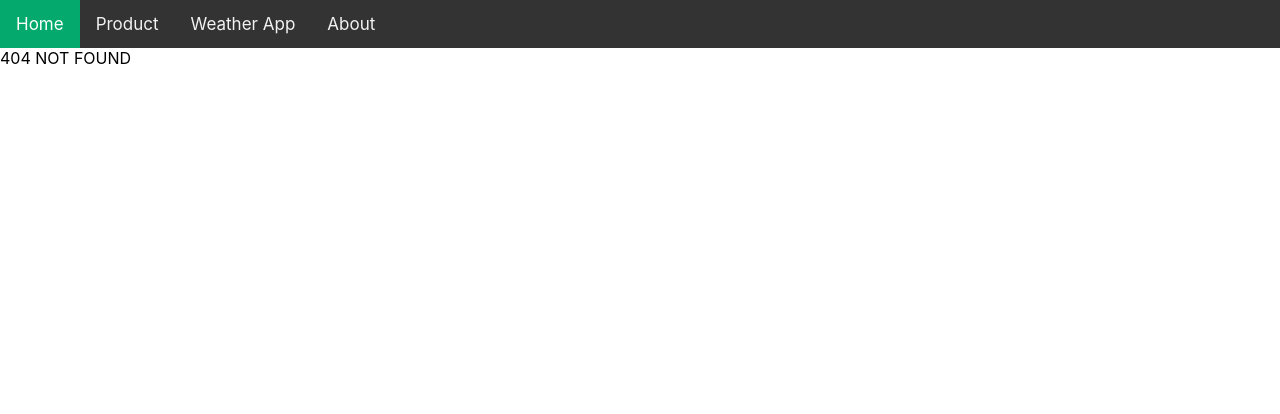
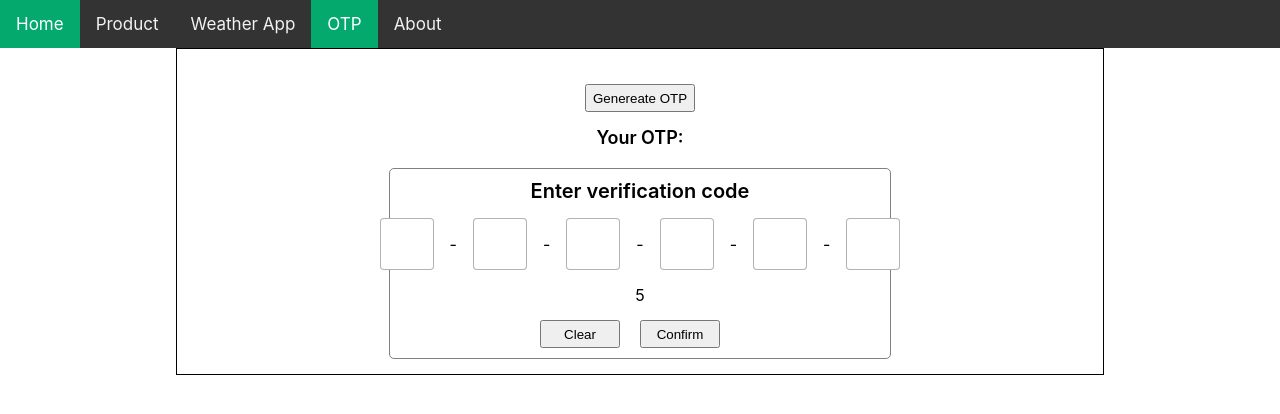
Before and after one commit to ios198/react-js-basic, a React (Create React App) app: page /otp in a window 1280 px wide. Before the commit this address had no page. Shown: the top 414 px of the page. Built offline with nearby package versions, Linux system fonts and the light colour scheme.

Commit message:
OTP timer

```diff
--- a/package.json
+++ b/package.json
@@ -6,10 +6,12 @@
     "@testing-library/jest-dom": "^5.17.0",
     "@testing-library/react": "^13.4.0",
     "@testing-library/user-event": "^13.5.0",
+    "axios": "1.6.3",
     "lodash": "^4.17.21",
     "react": "^18.2.0",
     "react-dom": "^18.2.0",
     "react-image-lightbox": "^5.1.4",
+    "react-otp-input": "2.4.0",
     "react-router-dom": "^5.3.4",
     "react-scripts": "5.0.1",
     "sass": "^1.69.7",
--- a/src/App.js
+++ b/src/App.js
@@ -6,6 +6,9 @@ import Product from "./components/Products/Product";
 import "react-image-lightbox/style.css";
 import Nav from "./components/Navigation/Nav";
 import { BrowserRouter as Router, Switch, Route, Link } from "react-router-dom";
+import Weather from "./components/Weather/Weather";
+import GenerateOTP from "./components/OTP/GenerateOTP";
+import OTP from "./components/OTP/OTP";
 
 const App = () => {
   const x = "Quan";
@@ -35,7 +38,10 @@ const App = () => {
           <Product />
         </Route>
         <Route path="/weather" exact>
-          <div>Weather App</div>
+          <Weather />
+        </Route>
+        <Route path="/otp" exact>
+          <OTP />
         </Route>
         <Route path="/about" exact>
           <div>About</div>
--- a/src/components/Navigation/Nav.js
+++ b/src/components/Navigation/Nav.js
@@ -3,12 +3,13 @@ import { Link, NavLink } from "react-router-dom";
 const Nav = () => {
   return (
     <div>
-      <div class="topnav">
-        <NavLink class="active" exact={true} to="/">
+      <div className="topnav">
+        <NavLink className="active" exact={true} to="/">
           Home
         </NavLink>
         <NavLink to="/product">Product</NavLink>
         <NavLink to="/weather">Weather App</NavLink>
+        <NavLink to="/otp">OTP</NavLink>
         <NavLink to="/about">About</NavLink>
       </div>
     </div>
--- /dev/null
+++ b/src/components/OTP/CountDown.js
@@ -0,0 +1,55 @@
+import React, { useEffect } from "react";
+import { useState } from "react";
+const CountDown = (props) => {
+  const [count, setCount] = useState(10);
+
+  useEffect(() => {
+    if (count === 0) {
+      props.setIsDisableBtn(true);
+      return;
+    }
+    const timer = setInterval(() => {
+      setCount(count - 1);
+    }, 1000);
+    return () => {
+      clearInterval(timer);
+    };
+  }, [count]);
+
+  return <div>{count}</div>;
+};
+/*
+class CountDown extends React.Component {
+  constructor(props) {
+    console.log("run constructor");
+    super(props);
+    this.state = {
+      count: 10,
+    };
+  }
+
+  componentDidMount() {
+    console.log("run didmount");
+    this.timer = setInterval(() => {
+      let currencount = this.state.count;
+      this.setState({
+        count: currencount - 1,
+      });
+    }, 1000);
+  }
+
+  componentDidUpdate(prevProps, prevState) {
+    console.log("run didupdate");
+    if (this.state.count !== prevState.count && this.state.count === 0) {
+      if (this.timer) {
+        clearInterval(this.timer);
+      }
+    }
+  }
+  render() {
+    console.log("render");
+    return <div>{this.state.count}</div>;
+  }
+}
+*/
+export default CountDown;
--- /dev/null
+++ b/src/components/OTP/GenerateOTP.js
@@ -0,0 +1,20 @@
+import { useState } from "react";
+
+const GenerateOTP = (props) => {
+  //original
+  const [orgOTP, setOrgOTP] = useState("");
+  // Math.floor(100000 + Math.random() * 900000)
+  const handleClickBtn = () => {
+    const otp = Math.floor(100000 + Math.random() * 900000);
+    setOrgOTP(otp);
+    props.setOrgOTPParent(otp);
+  };
+  return (
+    <div className="generate-otp-generator">
+      <button onClick={() => handleClickBtn()}>Genereate OTP</button>
+      <div className="title">Your OTP:{orgOTP}</div>
+    </div>
+  );
+};
+
+export default GenerateOTP;
--- /dev/null
+++ b/src/components/OTP/InputOTP.js
@@ -0,0 +1,47 @@
+import { useState } from "react";
+import OtpInput from "react-otp-input";
+import CountDown from "./CountDown";
+
+const InputOTP = (props) => {
+  const [otp, setOtp] = useState("");
+  const handleChange = (otp) => {
+    setOtp(otp);
+    props.setUserOTPParent(otp);
+  };
+  const handleConfirmOTP = () => {
+    props.handleSubmitOTP();
+  };
+
+  const handleClearOTP = () => {
+    setOtp("");
+  };
+  return (
+    <div className="input-otp-container">
+      <div className="title">Enter verification code</div>
+      <OtpInput
+        value={otp}
+        onChange={handleChange}
+        numInputs={6}
+        renderSeparator={<span>-</span>}
+        renderInput={(props) => <input {...props} />}
+        inputStyle={"input-customize"}
+      />
+      <div className="timer">
+        <CountDown setIsDisableBtn={props.setIsDisableBtn} />
+      </div>
+      <div className="action">
+        <button className="clear" onClick={() => handleClearOTP()}>
+          Clear
+        </button>
+        <button
+          disabled={props.isDisableBtn}
+          className="confirm"
+          onClick={() => handleConfirmOTP()}
+        >
+          Confirm
+        </button>
+      </div>
+    </div>
+  );
+};
+export default InputOTP;
--- /dev/null
+++ b/src/components/OTP/OTP.js
@@ -0,0 +1,29 @@
+import { useState } from "react";
+import GenerateOTP from "./GenerateOTP";
+import InputOTP from "./InputOTP";
+import "./OTP.scss";
+const OTP = () => {
+  const [orgOTPParent, setOrgOTPParent] = useState("");
+  const [userOTPParent, setUserOTPParent] = useState("");
+  const [isDisableBtn, setIsDisableBtn] = useState(false);
+  const handleSubmitOTP = () => {
+    if (+orgOTPParent === +userOTPParent) {
+      alert("correct otp");
+    } else {
+      alert("wrong otp");
+    }
+  };
+  return (
+    <div className="otp-parent-container">
+      <GenerateOTP setOrgOTPParent={setOrgOTPParent} />
+      <InputOTP
+        setUserOTPParent={setUserOTPParent}
+        handleSubmitOTP={handleSubmitOTP}
+        isDisableBtn={isDisableBtn}
+        setIsDisableBtn={setIsDisableBtn}
+      />
+    </div>
+  );
+};
+
+export default OTP;
--- /dev/null
+++ b/src/components/OTP/OTP.scss
@@ -0,0 +1,51 @@
+.otp-parent-container{
+    max-width: 70%;
+    border: 1px solid;
+    margin:auto;
+    padding: 15px;
+    .input-otp-container{
+        border: 1px solid gray;
+        display: flex;
+        flex-direction: column;
+        justify-content: center;
+        align-items: center;
+        gap:15px;
+        width: 500px;
+        margin: 0 auto;
+        padding: 10px 0;
+        border-radius: 5px;
+
+        .input-customize{
+            width: 3rem !important;
+            height: 3rem;
+            margin: 0 1rem;
+            font-size: 2rem;
+            border-radius: 4px;
+            border: 1px solid rgba(0,0,0,0.3);
+        }
+        .title{
+            font-size: 20px;
+            font-weight: 600;
+        }
+        .action{
+            button{
+                height: 28px;
+                margin-right: 20px;
+                width: 80px;
+            }
+        }
+    }
+
+    .generate-otp-generator{
+        text-align: center;
+        margin:20px 0;
+        button{
+            height: 28px;
+        }
+        .title{
+            padding-top: 15px;
+            font-size: 18px;
+            font-weight: 600;
+        }
+    }
+}
--- a/src/components/Products/Product.js
+++ b/src/components/Products/Product.js
@@ -71,7 +71,7 @@ const Product = () => {
           <div className="size">Size: 30</div>
           <div className="action">
             <label className="quantity">Số lượng</label>
-            <input type="number" min={1} value={1} classname="quantity" />
+            <input type="number" min={1} value={1} className="quantity" />
             <button className="buy">Chọn mua</button>
           </div>
         </div>
--- /dev/null
+++ b/src/components/Weather/Weather.js
@@ -0,0 +1,58 @@
+import React from "react";
+import axios from "axios";
+import { useState, useEffect } from "react";
+
+const Weather = () => {
+  const [title, setTitle] = useState("Start");
+
+  useEffect(() => {
+    console.log(">>> run useEffect");
+    //let response = await axios("https://jsonplaceholder.typicode.com/todos/1");
+    const fetchData = async () => {
+      try {
+        const response = await axios.get(
+          "https://jsonplaceholder.typicode.com/todos/1"
+        );
+        setTitle(response.data.title);
+      } catch (error) {
+        console.error(error.message);
+      }
+    };
+    fetchData();
+  }, []);
+
+  console.log(">>> run render");
+  return <div> inside weather component: title = {title}</div>;
+};
+
+/*
+class Weather extends React.Component {
+  constructor(props) {
+    super(props);
+    this.state = {
+      title: "",
+    };
+  }
+  async componentDidMount() {
+    let response = await axios.get(
+      "https://jsonplaceholder.typicode.com/todos/1"
+    );
+
+    //let response = await axios({
+    //  method: "post",
+    //  url: "http://localhost:8080/get-data-by-url",
+    //  data: { url: "http://localhost:8080/static/weather/${fetchState}.svg" },
+    //});
+
+    this.setState = {
+      title: response.data.title,
+    };
+    //console.log(">>> checkdata", response.data);
+  }
+
+  render() {
+    return <div> inside weather component: title = {this.state.title}</div>;
+  }
+}
+*/
+export default Weather;
```
Also changed, not shown: 1 other file (tests, documents, lock files or other folders).
